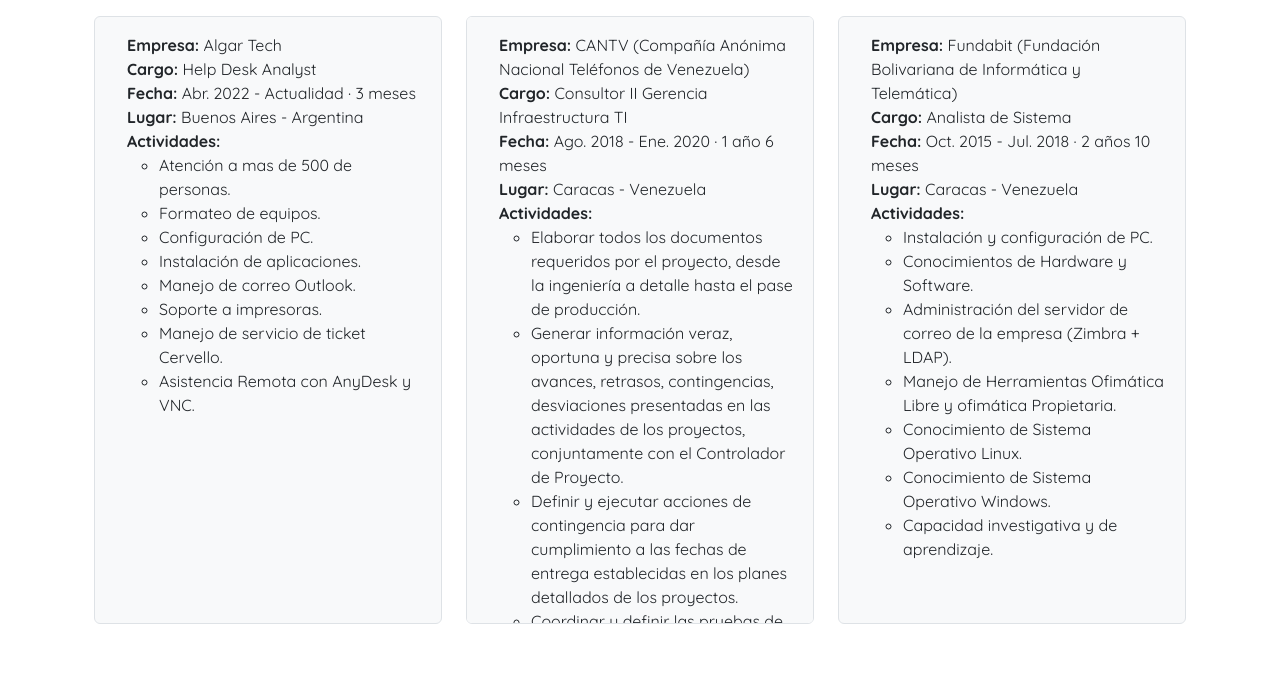
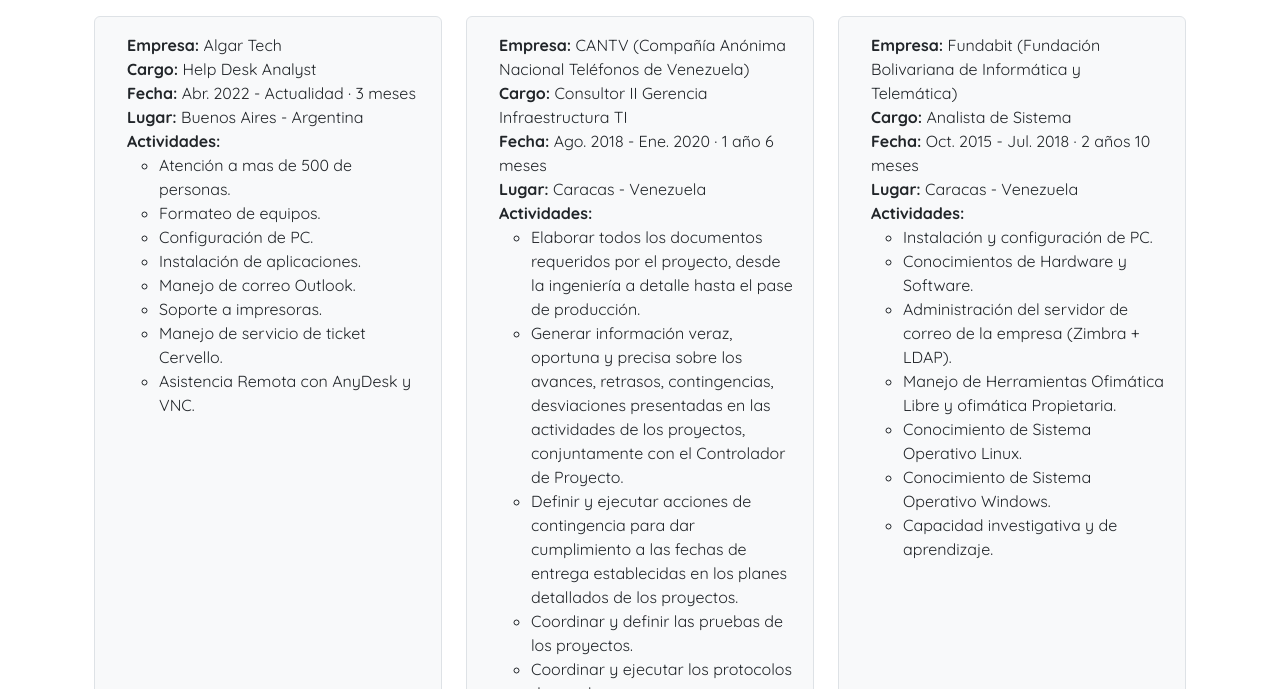
Before and after one commit to carlatoro/my-profile, a website: page paginas/acercademi.html in a window 1280 px wide. Shown: the part 651-1340 px from the top of the page. Drawn offline with nearby package versions, Linux system fonts and the light colour scheme.

Commit message:
Correcion de espacios

```diff
--- a/paginas/acercademi.html
+++ b/paginas/acercademi.html
@@ -87,7 +87,7 @@
               </span>
               <div class="row d-flex justify-content-center">
                 <div class="col-lg-4 col-sm-12 my-3">
-                  <div class="card border mb-3 h-75 overflow-auto bg-light">
+                  <div class="card border mb-3 h-100 bg-light">
                     <div class="card-body text-dark">
                       <ul class="list-unstyled">
                         <li class="ps-3">
@@ -120,7 +120,7 @@
                   </div>
                 </div>
                 <div class="col-lg-4 col-sm-12 my-3">
-                  <div class="card border mb-3 h-75 overflow-auto bg-light">
+                  <div class="card border mb-3 h-100 bg-light">
                     <div class="card-body text-dark">
                       <ul class="list-unstyled">
                         <li class="ps-3">
@@ -154,7 +154,7 @@
                   </div>
                 </div>
                 <div class="col-lg-4 col-sm-12 my-3">
-                  <div class="card border mb-3 h-75 overflow-auto bg-light">
+                  <div class="card border mb-3 h-100 bg-light">
                     <div class="card-body text-dark">
                       <ul class="list-unstyled">
                         <li class="ps-3">
```
Also changed, not shown: paginas/habilidades.html (+1 -1 lines).
